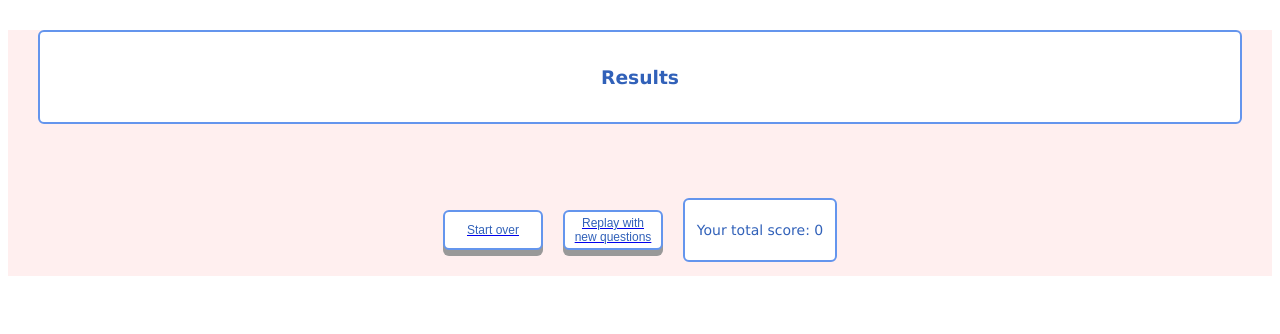
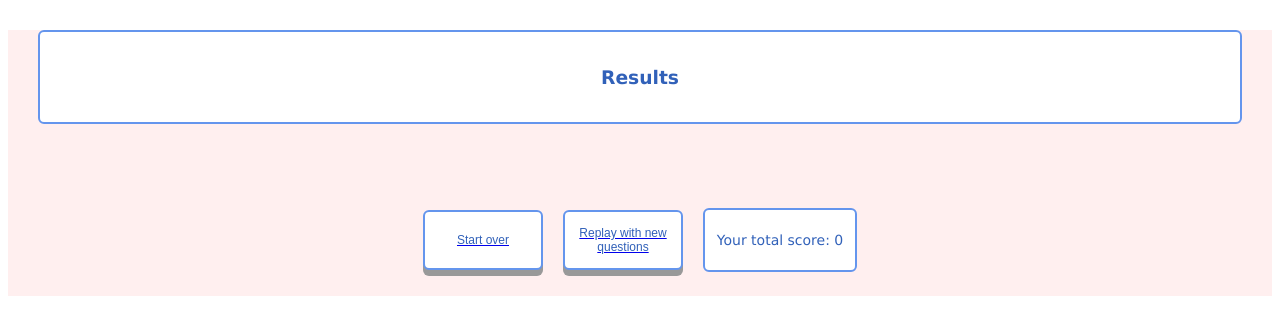
Before and after one commit to kikkipedia/VueTriviaGame, a Vue app: page /results in a window 1280 px wide. Shown: the top 334 px of the page. Built offline with nearby package versions, Linux system fonts and the light colour scheme.

Commit message:
Fixed text overlap in buttons

```diff
--- a/src/App.vue
+++ b/src/App.vue
@@ -32,8 +32,8 @@ export default {
       justify-content: center;
       border: 2px solid cornflowerblue;
       background-color: white;
-      height: 40px;
-      width: 100px;
+      height: 60px;
+      width: 120px;
       border-radius: 6px;
       margin: 10px;
       font-size: 12px;
--- a/src/components/Results.vue
+++ b/src/components/Results.vue
@@ -99,6 +99,7 @@
       background-color: white;
       border-radius: 6px;
       margin: 30px;
+      text-align: center;
   }
 
 </style>
```
